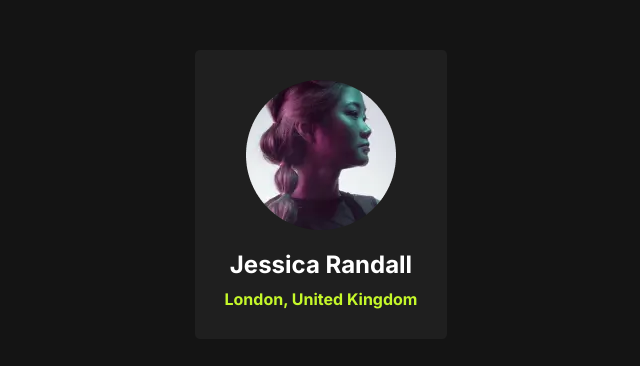
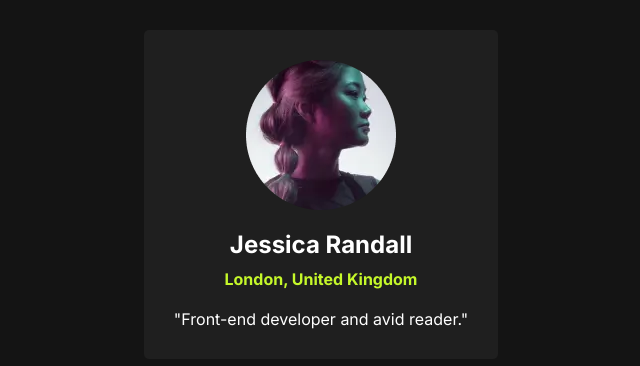
Before and after one commit to NataliTrindade/social-links-profile, a React (Vite) app: page / in a window 1280 px wide. Shown: the part 206-572 px from the top of the page, without its empty margins (319-959 px from the left). Built offline with nearby package versions, Linux system fonts and the light colour scheme.

Commit message:
feat(components/professiondescription): create ProfessionDescription and import into the ProfileCardContainer component

```diff
--- /dev/null
+++ b/src/components/ProfessionDescription/index.jsx
@@ -0,0 +1,15 @@
+import styled from "styled-components";
+
+const DescriptionParagraph = styled.p`
+  color: #fff;
+`;
+
+const ProfessionDescription = () => {
+  return (
+    <DescriptionParagraph>
+      &#34;Front-end developer and avid reader.&#34;
+    </DescriptionParagraph>
+  );
+};
+
+export default ProfessionDescription;
--- a/src/components/ProfileCardContainer/index.jsx
+++ b/src/components/ProfileCardContainer/index.jsx
@@ -1,6 +1,7 @@
 import styled from "styled-components";
 import ProfileImage from "../ProfileImage";
 import PersonalInformation from "../PersonalInformation";
+import ProfessionDescription from "../ProfessionDescription";
 
 const ProfileCardContainer = styled.article`
   background: #1f1f1f;
@@ -17,6 +18,7 @@ const ProfileCard = () => {
     <ProfileCardContainer>
       <ProfileImage />
       <PersonalInformation />
+      <ProfessionDescription />
     </ProfileCardContainer>
   );
 };
```
